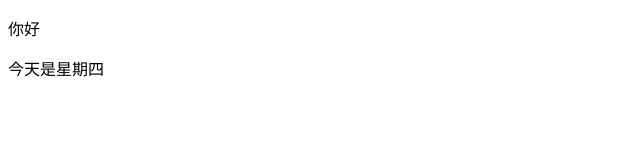
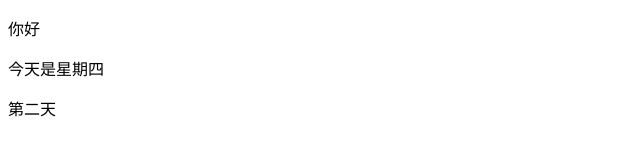
Before and after one commit to pursue123/git-demo-1, a plain HTML site: page index.html in a window 1280 px wide. Shown: the full height of the page, 0-640 px from the left. Drawn offline with Linux system fonts and the light colour scheme.

Commit message:
第二天的文件

```diff
--- a/index.html
+++ b/index.html
@@ -11,6 +11,7 @@
 <body>
     <p>你好</p>
     <p>今天是星期四</p>
+    <p>第二天</p>
 </body>
 
 </html>
```
